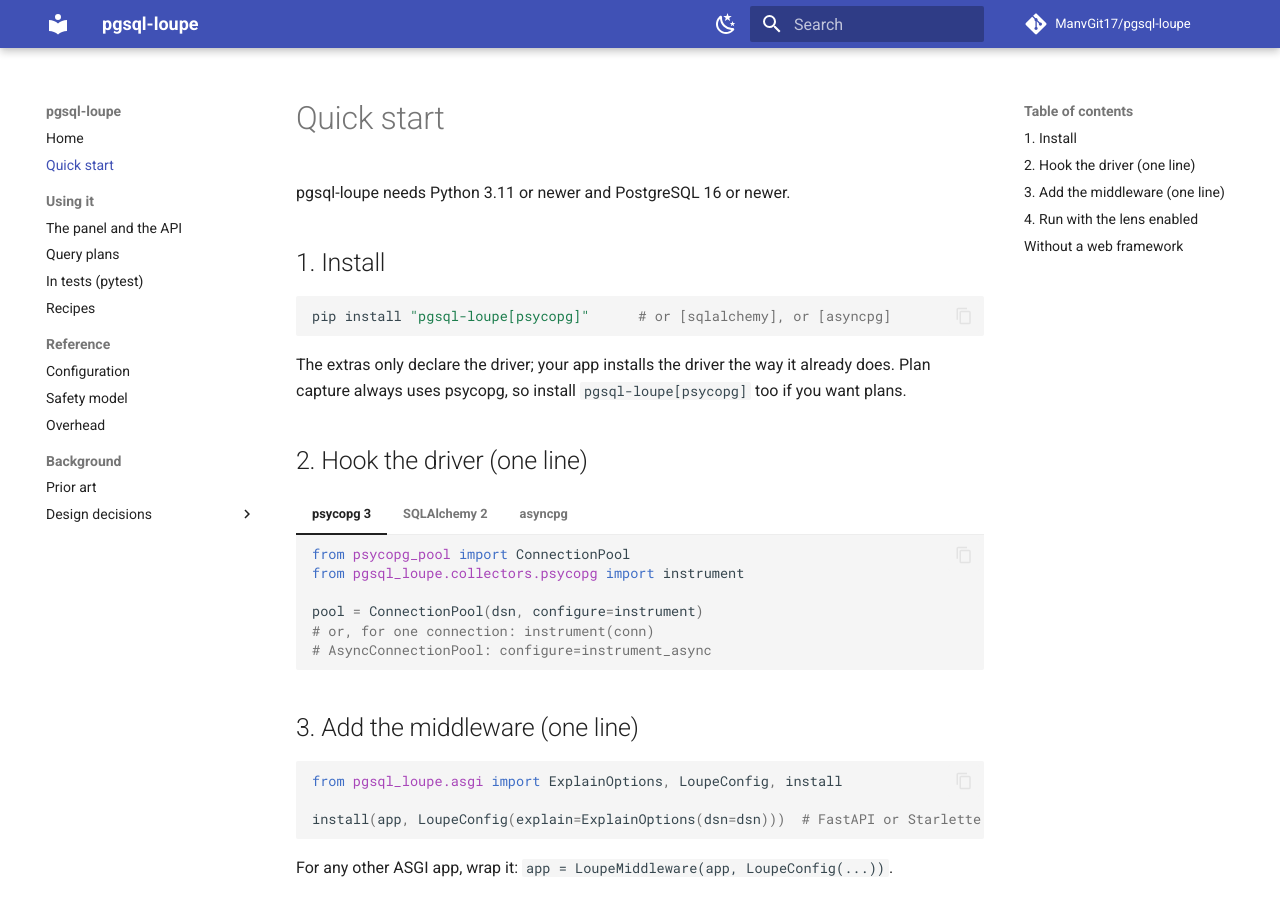
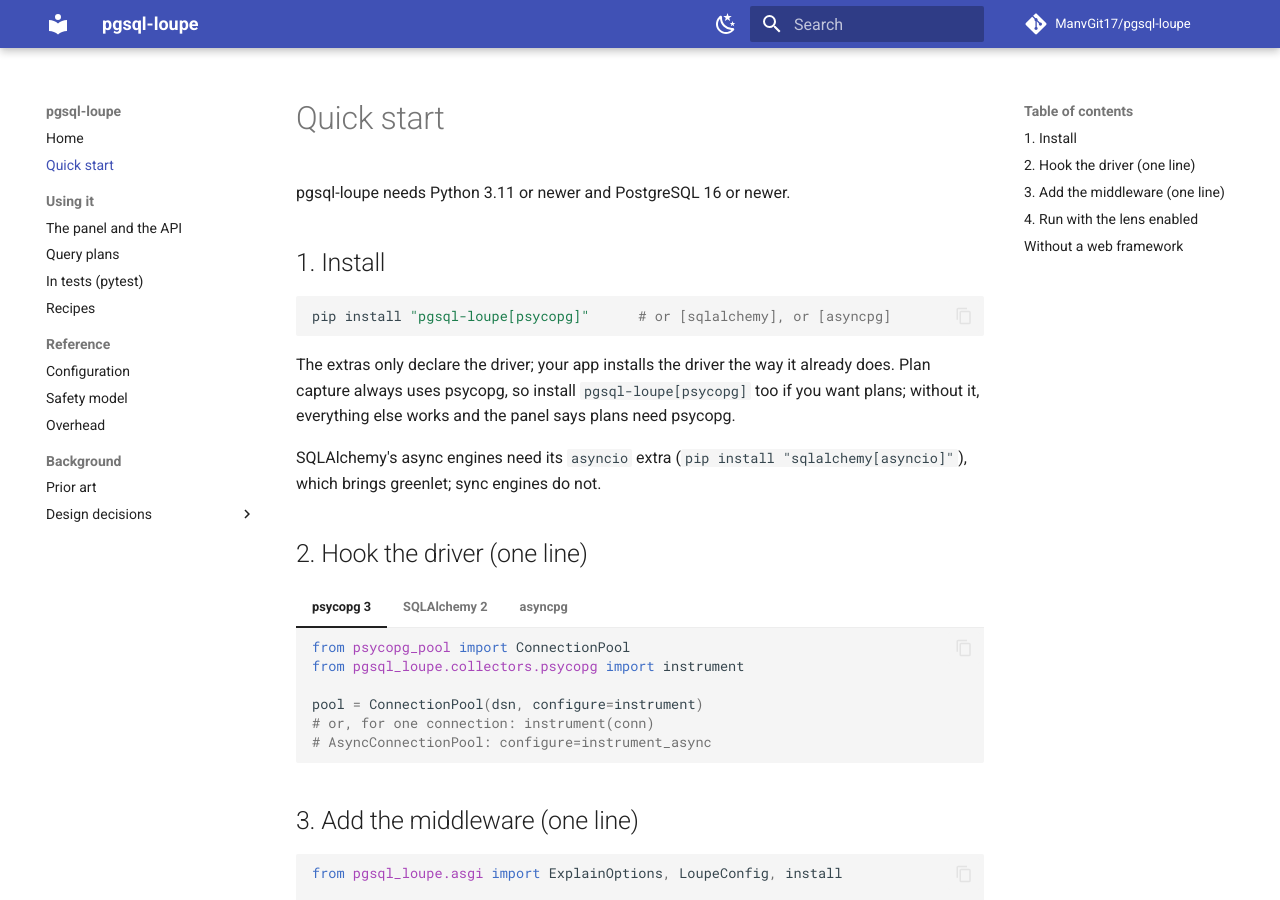
Before and after one commit to ManvGit17/pgsql-loupe, an MkDocs documentation site: the page built from docs/quickstart.md, in a window 1280 px wide and 900 px high. Built offline with MkDocs 1.6.1 and Material for MkDocs 9.7.7, drawn with Linux system fonts in a browser that asks for light colours; comment, search, counter and statistics services are not loaded.

Commit message:
Update quick start, changelog and learning log

````diff
--- a/docs/quickstart.md
+++ b/docs/quickstart.md
@@ -9,7 +9,11 @@ pip install "pgsql-loupe[psycopg]"      # or [sqlalchemy], or [asyncpg]
 ```
 
 The extras only declare the driver; your app installs the driver the way it already does.
-Plan capture always uses psycopg, so install `pgsql-loupe[psycopg]` too if you want plans.
+Plan capture always uses psycopg, so install `pgsql-loupe[psycopg]` too if you want plans;
+without it, everything else works and the panel says plans need psycopg.
+
+SQLAlchemy's async engines need its `asyncio` extra (`pip install "sqlalchemy[asyncio]"`), which
+brings greenlet; sync engines do not.
 
 ## 2. Hook the driver (one line)
 
````
Also changed, not shown: CHANGELOG.md (+3 -0 lines), docs/learning-log.md (+39 -0 lines).
